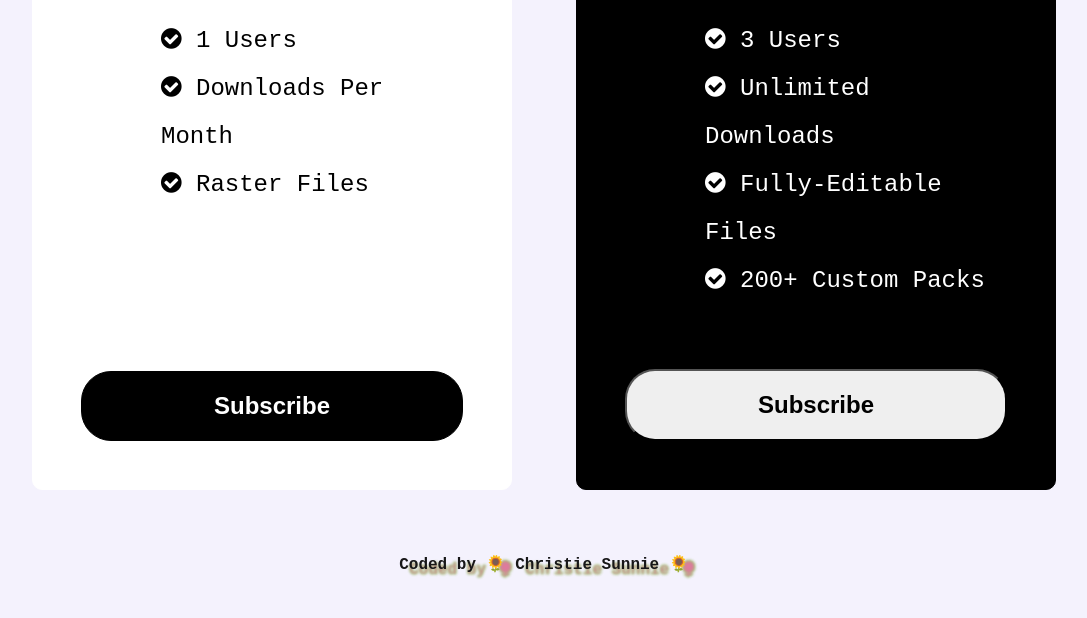
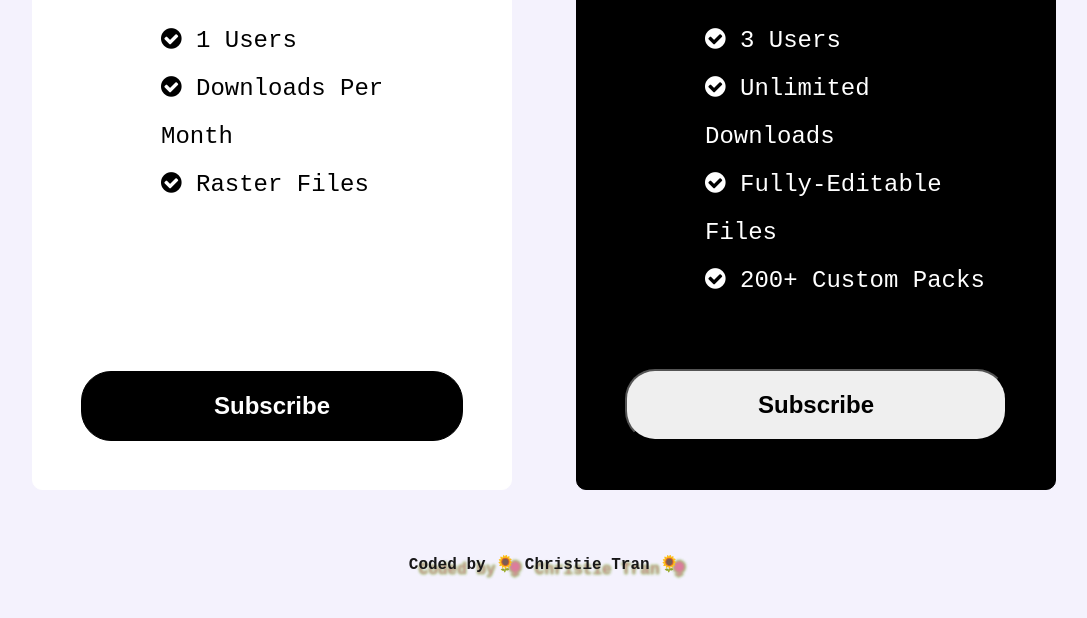
Before and after one commit to christiesunnie/christiesunnie-mini-projects, a website built with Parcel: page index.html in a window 1280 px wide. Shown: the part 422-1040 px from the top of the page, without its empty margins (96-1183 px from the left). Built offline with nearby package versions, Linux system fonts and the light colour scheme.

Commit message:
Update index.html

```diff
--- a/index.html
+++ b/index.html
@@ -33,6 +33,6 @@
         <button class="btn white-bn">Subscribe</button>
       </section>
     </div>
-    <footer id="copyright">Coded by 🌻 Christie Sunnie 🌻</footer>
+    <footer id="copyright">Coded by 🌻 Christie Tran 🌻</footer>
   </body>
 </html>
```
